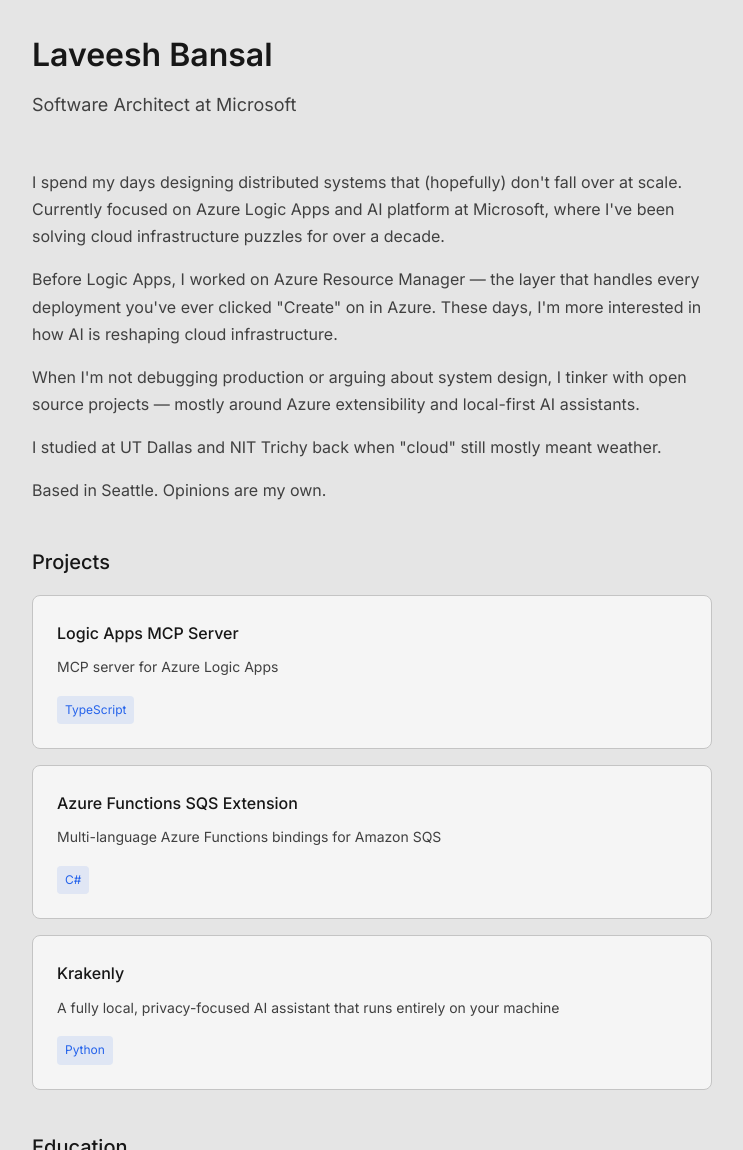
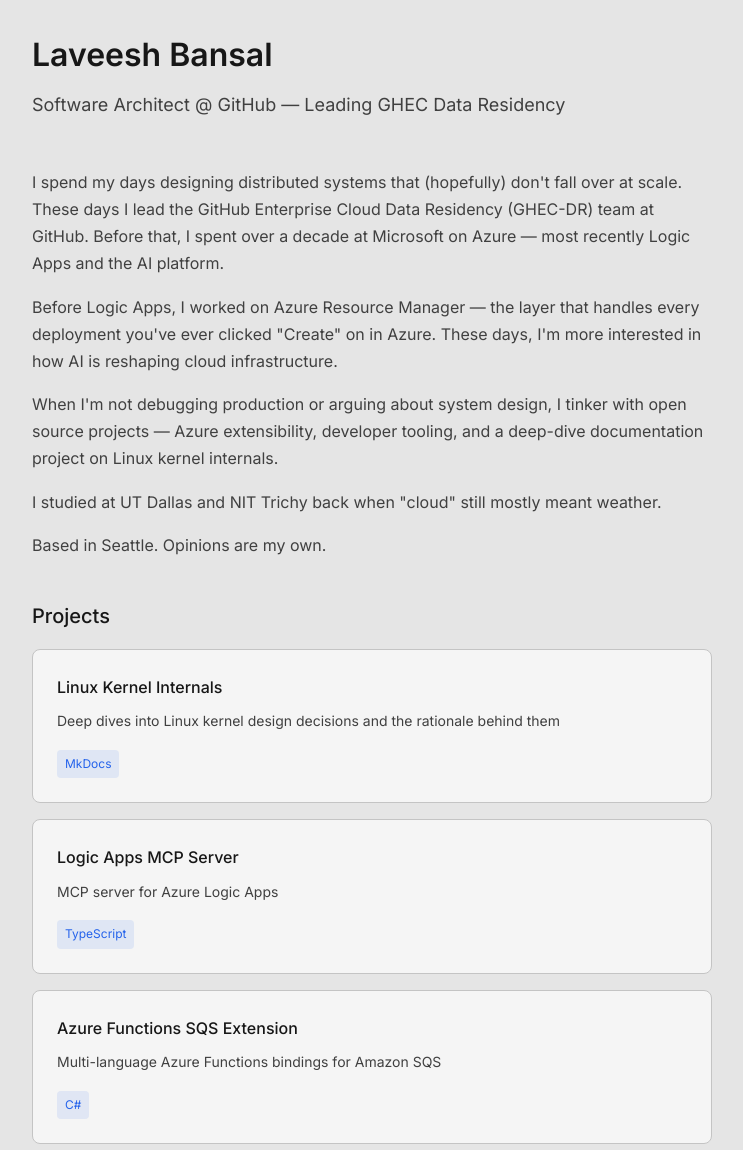
Before and after one commit to laveeshb/laveeshb.github.io, a Jekyll site: the page built from about.md, in a window 1280 px wide and 1400 px high, cut to the strip 250-1400 px from the top of the window. Shown: the whole strip, without its empty margins (232-975 px from the left). Built offline with Jekyll 4.4.1, drawn with Linux system fonts in a browser that asks for light colours.

Commit message:
Update role to GHEC Data Residency; add kernel-internals blog post (#17)
## Identity updates (Microsoft / Logic Apps → GitHub / GHEC Data
Residency)
Kept the **Software Architect** title; now reflects leading the **GitHub
Enterprise Cloud Data Residency (GHEC-DR)** team at GitHub. The wording
is careful not to imply I built the product — I lead the team. Updated
in:
- `_config.yml` — site `description` and author `bio`
- `about.md` — role chip and the career-narrative paragraph (over a
decade at Microsoft on Azure noted as prior)

Dropped the "Building distributed systems at scale" trailer from the
bio. Home-page tagline still just "Software Architect".

## Projects (`about.md`)
- Removed the **Krakenly** card
- Added **Linux Kernel Internals** as the **first** card (links to
kernel-internals.org)
- Updated the "I tinker with open source" line, which previously
referenced Krakenly

## New blog post — `_posts/2026-07-26-kernel-internals-org.md`
Introduces kernel-internals.org: the gap it fills (docs.kernel.org is
*what/how*, LWN is *why* but news-shaped), where it stands (~375 pages /
28 subsystems), how a page is framed (the `get_user_pages` get-vs-pin
example, linked to its page), and what's next.

Tone is deliberately that of a curious learner, not an authority:
- Opens with "I'm new to kernel development" — that's part of the
motivation, not a credential
- The authority sits in the cited primary sources, not in me
- The close is informational (a pointer to the site), not a request for
corrections
- No "side project" framing and no vanity metrics — the work stands on
its own

All named references (docs.kernel.org, LWN, git.kernel.org,
lore.kernel.org, the get_user_pages page, kernel-internals.org) are
linked.

## Still open (optional, not blocking)
- Whether to add a light note that the site work is AI-assisted
- The kernel-internals card links to the **live site**; the other two
cards link to GitHub repos — could switch for consistency
- The `about.md` Azure Resource Manager history paragraph is left as-is

```diff
--- a/_config.yml
+++ b/_config.yml
@@ -1,6 +1,6 @@
 # Site settings
 title: Laveesh Bansal
-description: Software Architect building distributed systems at scale
+description: Software Architect at GitHub, leading GitHub Enterprise Cloud Data Residency
 url: "https://laveeshbansal.com"
 baseurl: ""
 
@@ -9,7 +9,7 @@
   name: Laveesh Bansal
   email: ""
   avatar: "https://avatars.githubusercontent.com/u/11548738?v=4"
-  bio: "Software Architect at Microsoft. Building distributed systems at scale."
+  bio: "Software Architect at GitHub, leading the GitHub Enterprise Cloud Data Residency (GHEC-DR) team."
   location: "Seattle, WA"
   links:
     - label: "GitHub"
--- a/about.md
+++ b/about.md
@@ -8,15 +8,15 @@
     <header class="about-header">
         <img src="{{ site.author.avatar }}" alt="{{ site.author.name }}" class="avatar-large">
         <h1>{{ site.author.name }}</h1>
-        <p class="role">Software Architect at Microsoft</p>
+        <p class="role">Software Architect @ GitHub — Leading GHEC Data Residency</p>
     </header>
 
     <div class="about-content">
-        <p>I spend my days designing distributed systems that (hopefully) don't fall over at scale. Currently focused on Azure Logic Apps and AI platform at Microsoft, where I've been solving cloud infrastructure puzzles for over a decade.</p>
+        <p>I spend my days designing distributed systems that (hopefully) don't fall over at scale. These days I lead the GitHub Enterprise Cloud Data Residency (GHEC-DR) team at GitHub. Before that, I spent over a decade at Microsoft on Azure — most recently Logic Apps and the AI platform.</p>
 
         <p>Before Logic Apps, I worked on Azure Resource Manager — the layer that handles every deployment you've ever clicked "Create" on in Azure. These days, I'm more interested in how AI is reshaping cloud infrastructure.</p>
 
-        <p>When I'm not debugging production or arguing about system design, I tinker with open source projects — mostly around Azure extensibility and local-first AI assistants.</p>
+        <p>When I'm not debugging production or arguing about system design, I tinker with open source projects — Azure extensibility, developer tooling, and a deep-dive documentation project on Linux kernel internals.</p>
 
         <p>I studied at UT Dallas and NIT Trichy back when "cloud" still mostly meant weather.</p>
 
@@ -24,6 +24,11 @@
 
         <h2>Projects</h2>
         <div class="project-grid">
+            <a href="https://kernel-internals.org" target="_blank" rel="noopener noreferrer" class="project-card">
+                <h3>Linux Kernel Internals</h3>
+                <p>Deep dives into Linux kernel design decisions and the rationale behind them</p>
+                <span class="tech-tag">MkDocs</span>
+            </a>
             <a href="https://github.com/laveeshb/logicapps-mcp" target="_blank" rel="noopener noreferrer" class="project-card">
                 <h3>Logic Apps MCP Server</h3>
                 <p>MCP server for Azure Logic Apps</p>
@@ -33,11 +38,6 @@
                 <h3>Azure Functions SQS Extension</h3>
                 <p>Multi-language Azure Functions bindings for Amazon SQS</p>
                 <span class="tech-tag">C#</span>
-            </a>
-            <a href="https://github.com/laveeshb/krakenly" target="_blank" rel="noopener noreferrer" class="project-card">
-                <h3>Krakenly</h3>
-                <p>A fully local, privacy-focused AI assistant that runs entirely on your machine</p>
-                <span class="tech-tag">Python</span>
             </a>
         </div>
 
```
Also changed, not shown: _posts/2026-07-26-kernel-internals-org.md (added, +38 -0 lines).
